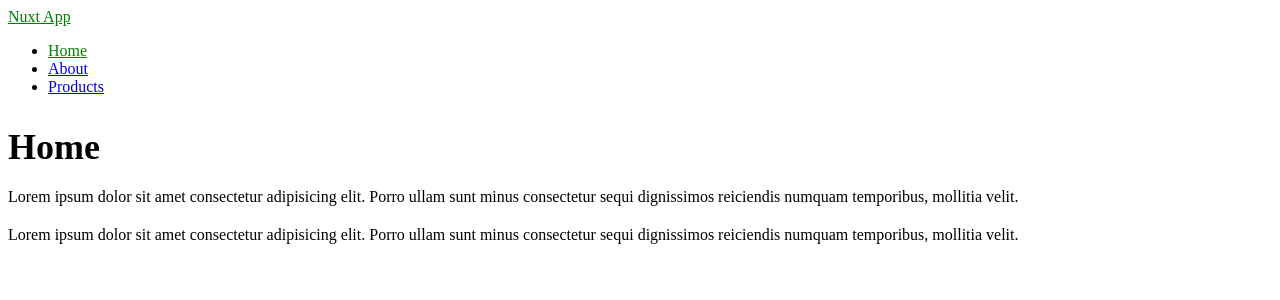
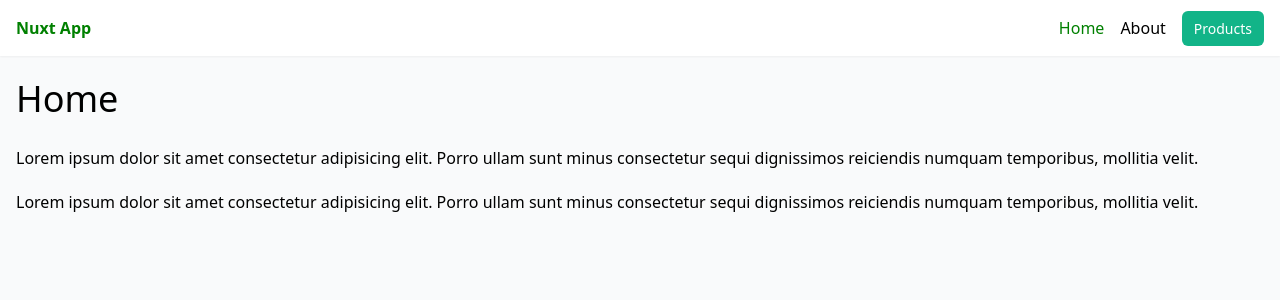
Before and after one commit to Mahfuz2811/nuxt-app-practice, a Nuxt app: page / in a window 1280 px wide. Shown: the top 300 px of the page. Built offline with nearby package versions, Linux system fonts and the light colour scheme.

Commit message:
add custom css

```diff
--- /dev/null
+++ b/assets/css/tailwind.css
@@ -0,0 +1,16 @@
+@tailwind base;
+@tailwind components;
+@tailwind utilities;
+
+body {
+    @apply bg-gray-50
+}
+
+@layer components {
+    .btn {
+        @apply bg-[#12b488] text-white px-3 py-2 rounded-md text-sm;
+    }
+    .card {
+        @apply p-3 rounded-md bg-white shadow-md h-full;
+    }
+}
--- a/nuxt.config.ts
+++ b/nuxt.config.ts
@@ -1,4 +1,7 @@
 // https://nuxt.com/docs/api/configuration/nuxt-config
 export default defineNuxtConfig({
-  devtools: { enabled: true }
+  devtools: { enabled: true },
+  modules: [
+    '@nuxtjs/tailwindcss'
+  ]
 })
--- /dev/null
+++ b/tailwind.config.js
@@ -0,0 +1,8 @@
+/** @type {import('tailwindcss').Config} */
+export default {
+  content: [],
+  theme: {
+    extend: {},
+  },
+  plugins: [],
+}
```
